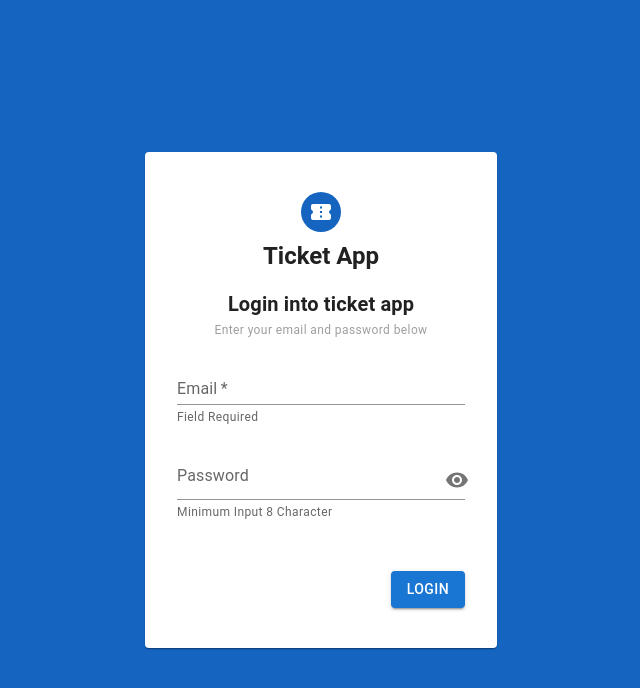
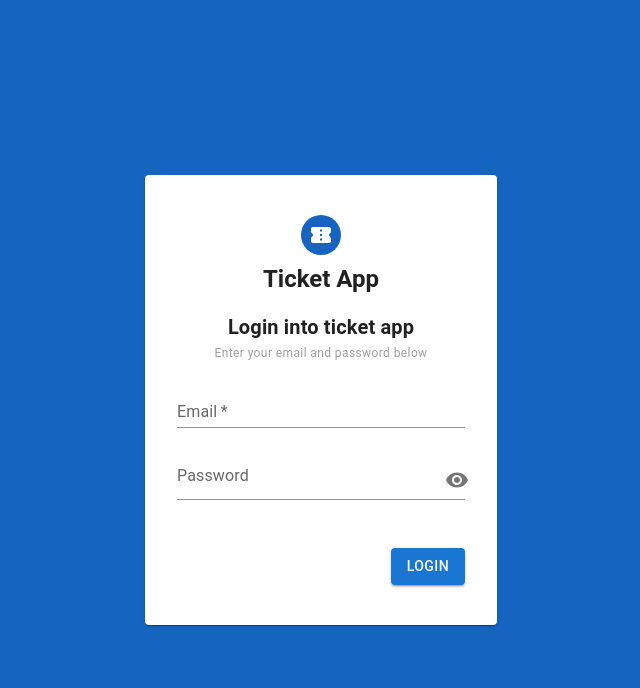
Before and after one commit to rizqiirfand/ticket-app, a React (Create React App) app: page / in a window 1280 px wide. Shown: the top 688 px of the page, without its empty margins (319-959 px from the left). Built offline with nearby package versions, Linux system fonts and the light colour scheme.

Commit message:
[login] finishing functional login validation

```diff
--- a/src/Router.js
+++ b/src/Router.js
@@ -1,16 +1,7 @@
 import React from "react";
-import {
-  useNavigate,
-  useLocation,
-  BrowserRouter,
-  Routes,
-  Route,
-  Outlet,
-  Navigate,
-} from "react-router-dom";
-import App from "./App";
+import { useLocation, BrowserRouter, Routes, Route, Outlet, Navigate } from "react-router-dom";
 import { useAuth } from "./hooks/useAuth";
-import { AuthContext, AuthProvider } from "./context/auth/authContext";
+import { AuthProvider } from "./context/auth/authContext";
 import Login from "./page/Login";
 
 const Homepage = () => <div>Homepage</div>;
@@ -37,7 +28,6 @@ function AppRouter() {
         <Routes>
           {/* Public Route */}
           <Route path="/" element={<Login />} />
-          <Route path="/login" element={<Login />} />
           <Route path="/unauthorized" element={<Unauthorized />} />
           {/* Admin Route */}
           <Route element={<PrivateRoute allowedRoles={["admin"]} />}>
--- a/src/api/authAPI.js
+++ b/src/api/authAPI.js
@@ -3,11 +3,18 @@ const loginWithEmailApi = (email, password) => {
   return new Promise((resolve, reject) => {
     let valid = { email: false, password: false };
     if (email === "admin") valid.email = true;
-    if (email === "12345678") valid.password = true;
+    if (password === "12345678") valid.password = true;
+
+    let res = { status: 404, data: {} };
+
     if (Object.entries(valid).every((v) => v[1] === true)) {
-      setTimeout(resolve({ role: "admin", token: "token-admin" }), 2000);
+      res.status = 200;
+      res.data = { role: "admin", token: "token-admin" };
+      setTimeout(() => resolve(res), 2000);
     } else {
-      setTimeout(reject(valid), 2000);
+      res.status = 401;
+      res.data = valid;
+      setTimeout(() => reject(res), 2000);
     }
   });
 };
--- a/src/components/form/FormLogin.js
+++ b/src/components/form/FormLogin.js
@@ -1,13 +1,31 @@
-import { Box, Button, IconButton, TextField } from "@mui/material";
+import { Box, Button, CircularProgress, IconButton, TextField } from "@mui/material";
 import { VisibilityOff, Visibility } from "@mui/icons-material";
 import React from "react";
 import { useAuth } from "../../hooks/useAuth";
+import { useNavigate } from "react-router-dom";
 
 function FormLogin() {
+  const { loginWithEmail, authLoad } = useAuth();
+  const navigate = useNavigate();
+
+  // state for handling form and error value
   const [form, setForm] = React.useState({ email: "", password: "" });
-  const [error, setError] = React.useState({ email: false, password: false });
-  const { loginWithEmail, authLoad } = useAuth();
+  const [error, setError] = React.useState({
+    email: { state: false, message: "" },
+    password: { state: false, message: "" },
+  });
 
+  // form validation function
+  const validate = (field) => {
+    const { email, password } = field;
+    let err = { email: { state: false, message: "" }, password: { state: false, message: "" } };
+    if (email.length === 0) err.email = { state: true, message: "Field Required" };
+    if (password.length < 8) err.password = { state: true, message: "Input Minimum 8 character" };
+    setError(err);
+    return Object.entries(err).every((v) => v[1].state === false);
+  };
+
+  // handling onchange input to update state
   const onChange = (e) => {
     const { name, value } = e.target;
     const field = { ...form, [name]: value };
@@ -15,32 +33,37 @@ function FormLogin() {
     setForm(field);
   };
 
-  const validate = (field) => {
-    const { email, password } = field;
-    let err = { email: false, password: false };
-    if (email.length === 0) err.email = true;
-    if (password.length < 8) err.password = true;
-    setError(err);
-    return Object.entries(err).every((v) => v[1] === false);
+  const onSubmit = (e) => {
+    e.preventDefault();
+    if (validate(form))
+      loginWithEmail(form.email, form.password).then((res) => {
+        const { status, data } = res;
+        if (status === 200) {
+          navigate("/homepage");
+        } else if (status === 401) {
+          const isValid = data;
+          let err = { email: false, password: false };
+          if (!isValid.email) err.email = { state: true, message: "Wrong Email" };
+          if (!isValid.password) err.password = { state: true, message: "Wrong Password" };
+          setError(err);
+        }
+      });
   };
 
-  const onSubmit = () => {
-    if (validate(form)) loginWithEmail(form.email, form.password);
-  };
-
+  // state handling for show or hide password
   const [showPassword, setShowPassword] = React.useState(false);
   const handleClickShowPassword = () => setShowPassword((show) => !show);
   const handleMouseDownPassword = (event) => {
     event.preventDefault();
   };
   return (
-    <>
+    <form onSubmit={onSubmit}>
       <Box sx={{ my: "1rem" }}>
         <TextField
           id="form-email"
           label="Email"
-          error={error.email}
-          helperText={"Field Required"}
+          error={error.email.state}
+          helperText={error.email.message}
           name="email"
           onChange={onChange}
           required
@@ -53,8 +76,8 @@ function FormLogin() {
           id="form-password"
           label="Password"
           name="password"
-          error={error.password}
-          helperText={"Minimum Input 8 Character"}
+          error={error.password.state}
+          helperText={error.password.message}
           variant="standard"
           onChange={onChange}
           type={showPassword ? "text" : "password"}
@@ -74,11 +97,11 @@ function FormLogin() {
         />
       </Box>
       <Box sx={{ mt: "3rem", textAlign: "right" }}>
-        <Button variant="contained" type="submit" onClick={onSubmit}>
-          {authLoad ? "loading" : "Login"}
+        <Button variant="contained" type="submit" disabled={authLoad}>
+          {authLoad ? <CircularProgress size={20} /> : "Login"}
         </Button>
       </Box>
-    </>
+    </form>
   );
 }
 
--- a/src/context/auth/authContext.js
+++ b/src/context/auth/authContext.js
@@ -1,6 +1,6 @@
 import React, { createContext, useReducer, useMemo } from "react";
 
-const initialAuthState = { role: "", isLogin: true, authLoad: false };
+const initialAuthState = { role: "", isLogin: false, authLoad: false };
 
 export const AuthReducer = (state, action) => {
   switch (action.type) {
--- a/src/hooks/useAuth.js
+++ b/src/hooks/useAuth.js
@@ -8,10 +8,15 @@ export const useAuth = () => {
 
   const loginWithEmail = (email, password) => {
     dispatch({ type: "SET_LOADING", payload: true });
-    loginWithEmailApi(email, password)
-      .then((res) => dispatch({ type: "SET_AUTH", payload: { isLogin: true, role: res.role } }))
-      .catch(() => {
+    return loginWithEmailApi(email, password)
+      .then((res) => {
+        sessionStorage.setItem("token", res.data.token);
+        dispatch({ type: "SET_AUTH", payload: { isLogin: true, role: res.data.role } });
+        return res;
+      })
+      .catch((err) => {
         dispatch({ type: "SET_LOADING", payload: false });
+        return err;
       });
   };
 
@@ -31,6 +36,7 @@ export const useAuth = () => {
     isLogin: state?.isLogin,
     authLoad: state?.authLoad,
     loginWithEmail,
+    loginWithToken,
     logout,
   };
 };
```
